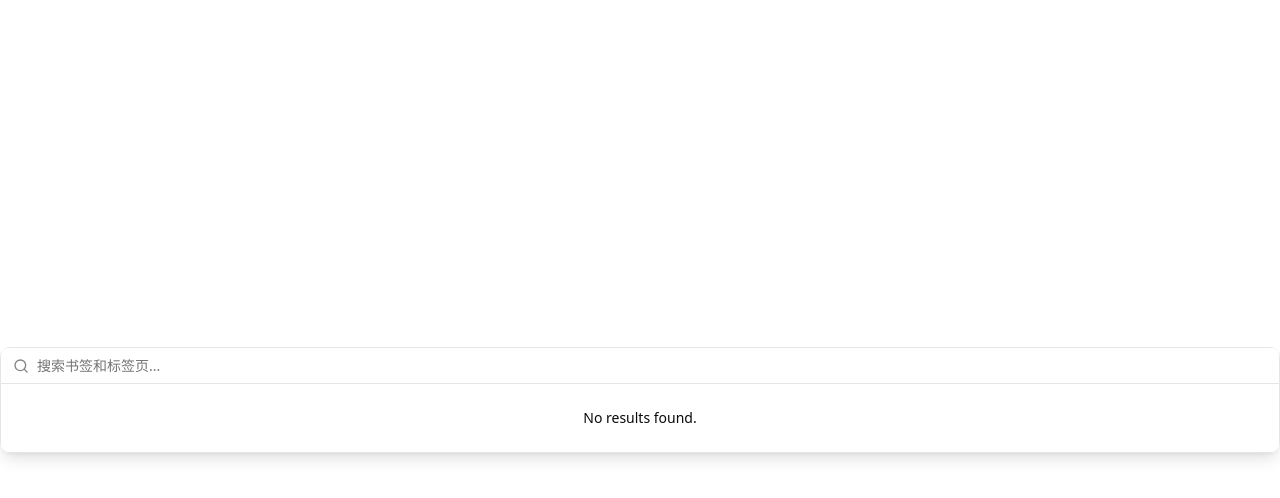
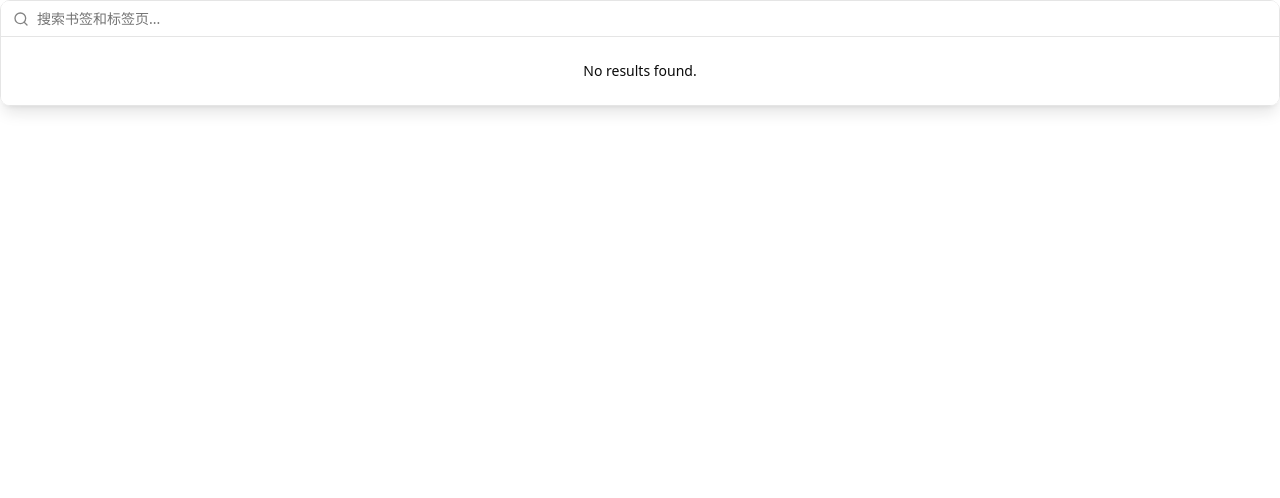
Before and after one commit to zhaogongchengsi/ctrlk, a React (Vite) app: page / in a window 1280 px wide. Shown: the top 498 px of the page. Built offline with nearby package versions, Linux system fonts and the light colour scheme.

Commit message:
fix: 移除多余的外层 div，简化组件结构

```diff
--- a/src/App.tsx
+++ b/src/App.tsx
@@ -45,7 +45,6 @@ function App() {
   const groupedResults = groupSearchResults(results);
 
   return (
-    <div className="w-full h-screen bg-transparent flex items-center justify-center">
       <CommandWrapper
         onSizeChange={handleSizeChange}
         debounceMs={150}
@@ -157,7 +156,6 @@ function App() {
           </CommandList>
         </Command>
       </CommandWrapper>
-    </div>
   );
 }
 
```
